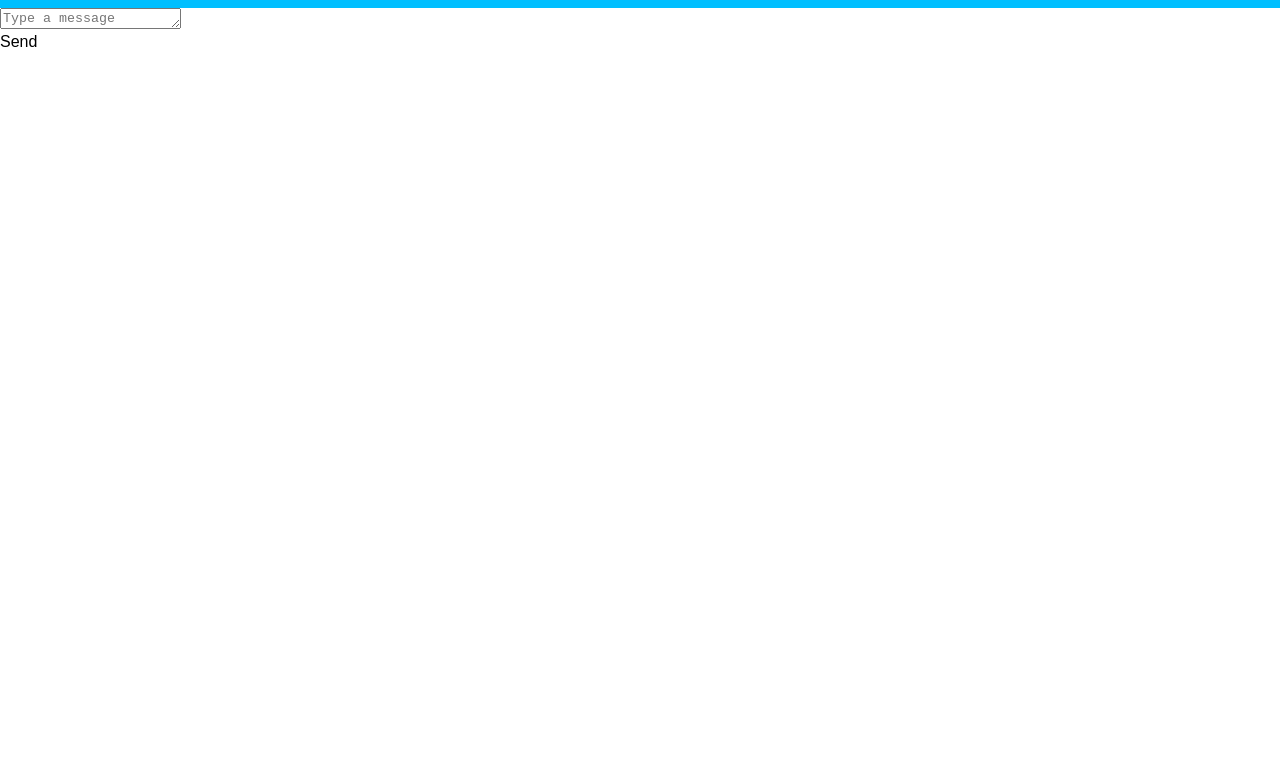
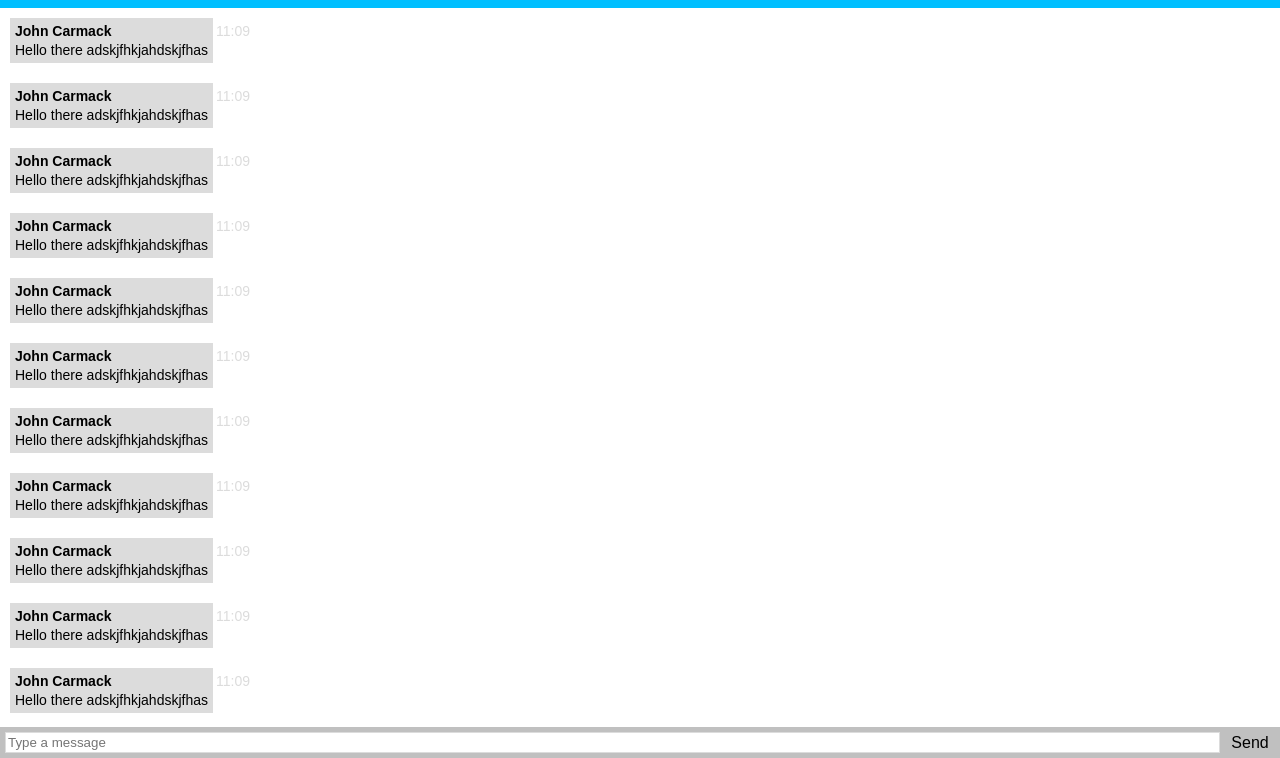
Before and after one commit to okuzyaeva/jscourse, a plain HTML site: page lesson6/index.html in a window 1280 px wide. Shown: the part 42-800 px from the top of the page. Drawn offline with Linux system fonts and the light colour scheme.

Commit message:
chat page progress

```diff
--- /dev/null
+++ b/lesson6/CustomObject.js
@@ -0,0 +1,24 @@
+var CustomObject = (function () {
+    var DEFAULT_NAME = 'John';
+
+    function privateStaticFunc (addition) {
+        return this.age + addition;
+    };
+
+    function CustomObject () {
+        this.name = DEFAULT_NAME;
+        this.age = 0;
+    };
+
+    CustomObject.prototype.setAge = function (newAge) {
+        this.age = newAge;
+
+    };
+
+    CustomObject.prototype.checkPrivate = function () {
+        return privateStaticFunc.call(this, 10);
+
+    };
+
+    return CustomObject;
+})();
--- a/lesson6/chatPage/chatPage.css
+++ b/lesson6/chatPage/chatPage.css
@@ -0,0 +1,77 @@
+#chat.page .messages {
+    position: absolute;
+    top: 0;
+    bottom: 31px;
+    width: 100%;
+    overflow-y: auto;
+    -webkit-overflow-scrolling: touch;
+}
+
+#chat.page .chat-area {
+    position: absolute;
+    bottom: 0;
+    width: 100%;
+}
+
+#chat.page .message {
+    position: relative;
+    background: gainsboro;
+    font-size: 14px;
+    padding: 5px;
+    display: inline-block;
+    margin: 10px 60px 10px 10px;
+    word-break: break-all;
+    text-align: left;
+}
+
+#chat.page .message .time {
+    position: absolute;
+    color: gainsboro;
+    right: 0;
+    transform: translateX(calc(100% + 3px));
+}
+
+#chat.page .message-wrapper.my {
+    text-align: right;
+}
+
+#chat.page .message-wrapper.my .time{
+    right: initial;
+    left: 0;
+    transform: translateX(calc(-100% - 3px));
+}
+
+#chat.page .message-wrapper.my .message {
+    background: dodgerblue;
+    color: white;
+    margin: 10px 10px 10px 60px;
+}
+
+#chat.page .message .from {
+    font-weight: bold;
+    margin-bottom: 3px;
+}
+
+#chat.page .message-wrapper.my .from {
+    display: none;
+}
+
+#chat.page .chat-area {
+    background: silver;
+}
+
+#chat.page textarea {
+    width: calc(100% - 65px);
+    font-family: arial;
+    resize: none;
+    vertical-align: middle;
+    border: 1px solid gainsboro;
+    margin: 5px 0 5px 5px;
+}
+
+#chat.page .send-chat-btn {
+    display: inline-block;
+    vertical-align: middle;
+    text-align: center;
+    width: 60px;
+}
--- a/lesson6/connection.js
+++ b/lesson6/connection.js
@@ -84,7 +84,7 @@ var connection = {
          * Note also that API below is different from those used on the server
          * because code below uses native brower API and the server one uses library (node module).
          */
-        this.socket = new WebSocket('ws://192.168.1.154:8083');
+        this.socket = new WebSocket('ws://192.168.254.52:8083');
         this.socket.onopen = function (e) {
             console.log('connection established');
             e.currentTarget.onmessage = self.onMessage.bind(self);
--- a/lesson6/index.html
+++ b/lesson6/index.html
@@ -16,6 +16,8 @@
     <script type="text/javascript" src="eventsPage/eventsPage.js"></script>
     <script type="text/javascript" src="presentationsPage/presentationsPage.js"></script>
     <script type="text/javascript" src="chatPage/chatPage.js"></script>
+
+    <script type="text/javascript" src="CustomObject.js"></script>
 
     <script type="text/javascript" src="app.js"></script>
 </head>
@@ -54,7 +56,92 @@
     </div>
     <div id="presentations" class="page">page2</div>
     <div id="chat" class="page">
-        <div class="messages"></div>
+        <div class="messages">
+            <div class="message-wrapper">
+                <div class="message">
+                    <div class="time">11:09</div>
+                    <div class="from">John Carmack</div>
+                    <div class="text">Hello there adskjfhkjahdskjfhas</div>
+                </div>
+            </div>
+            <div class="message-wrapper">
+                <div class="message">
+                    <div class="time">11:09</div>
+                    <div class="from">John Carmack</div>
+                    <div class="text">Hello there adskjfhkjahdskjfhas</div>
+                </div>
+            </div>
+            <div class="message-wrapper">
+                <div class="message">
+                    <div class="time">11:09</div>
+                    <div class="from">John Carmack</div>
+                    <div class="text">Hello there adskjfhkjahdskjfhas</div>
+                </div>
+            </div>
+            <div class="message-wrapper">
+                <div class="message">
+                    <div class="time">11:09</div>
+                    <div class="from">John Carmack</div>
+                    <div class="text">Hello there adskjfhkjahdskjfhas</div>
+                </div>
+            </div>
+            <div class="message-wrapper">
+                <div class="message">
+                    <div class="time">11:09</div>
+                    <div class="from">John Carmack</div>
+                    <div class="text">Hello there adskjfhkjahdskjfhas</div>
+                </div>
+            </div>
+            <div class="message-wrapper">
+                <div class="message">
+                    <div class="time">11:09</div>
+                    <div class="from">John Carmack</div>
+                    <div class="text">Hello there adskjfhkjahdskjfhas</div>
+                </div>
+            </div>
+            <div class="message-wrapper">
+                <div class="message">
+                    <div class="time">11:09</div>
+                    <div class="from">John Carmack</div>
+                    <div class="text">Hello there adskjfhkjahdskjfhas</div>
+                </div>
+            </div>
+            <div class="message-wrapper">
+                <div class="message">
+                    <div class="time">11:09</div>
+                    <div class="from">John Carmack</div>
+                    <div class="text">Hello there adskjfhkjahdskjfhas</div>
+                </div>
+            </div>
+            <div class="message-wrapper">
+                <div class="message">
+                    <div class="time">11:09</div>
+                    <div class="from">John Carmack</div>
+                    <div class="text">Hello there adskjfhkjahdskjfhas</div>
+                </div>
+            </div>
+            <div class="message-wrapper">
+                <div class="message">
+                    <div class="time">11:09</div>
+                    <div class="from">John Carmack</div>
+                    <div class="text">Hello there adskjfhkjahdskjfhas</div>
+                </div>
+            </div>
+            <div class="message-wrapper">
+                <div class="message">
+                    <div class="time">11:09</div>
+                    <div class="from">John Carmack</div>
+                    <div class="text">Hello there adskjfhkjahdskjfhas</div>
+                </div>
+            </div>
+            <div class="message-wrapper my">
+                <div class="message">
+                    <div class="time">11:12</div>
+                    <div class="from">Nikita Agafonov</div>
+                    <div class="text">Hello! akjsdhfkjhakjshdf</div>
+                </div>
+            </div>
+        </div>
         <div class="chat-area">
             <textarea id="chat-text" rows="1" placeholder="Type a message"></textarea><div class="send-chat-btn">Send</div>
         </div>
@@ -72,16 +159,16 @@
 
 <script id="chat-message-template" type="text/x-handlebars-template">
     {{#if my}}
-    <div class="chat-message-wrapper my">
+    <div class="message-wrapper my">
     {{else}}
-    <div class="chat-message-wrapper">
+    <div class="message-wrapper">
     {{/if}}
-        <div id="{{id}}" class="chat-message">
-            <div class="message-time">{{time}}</div>
+        <div id="{{id}}" class="message">
+            <div class="time">{{time}}</div>
             {{#unless my}}
-            <div class="message-from">{{from}}</div>
+            <div class="from">{{from}}</div>
             {{/unless}}
-            <div class="message-text">{{text}}</div>
+            <div class="text">{{text}}</div>
         </div>
     </div>
 </script>
--- a/lesson6/look.css
+++ b/lesson6/look.css
@@ -1,6 +1,10 @@
 body {
 	font-family: arial;
 	margin: 0;
+}
+
+body * {
+	box-sizing: border-box;
 }
 
 .hidden {
```
Also changed, not shown: lesson6/server/db.json (+12 -0 lines).
